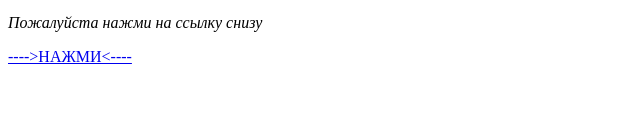
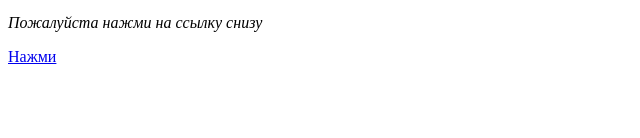
Before and after one commit to StielZer/First-project, a plain HTML site: page index.html in a window 1280 px wide. Shown: the part 219-357 px from the top of the page, without its empty margins (0-640 px from the left). Drawn offline with Linux system fonts and the light colour scheme.

Commit message:
anchor link added

```diff
--- a/index.html
+++ b/index.html
@@ -14,6 +14,53 @@
         <p>Нажми на ссылку <br> снизу</p>
         <p><b>Срочно нажими на ссылку снизу</b></p>
         <p><em>Пожалуйста нажми на ссылку снизу</em></p>
-        <a href="https://www.youtube.com/watch?v=UW0tgVF1x7s" target="_blank"> ---->НАЖМИ<---- </a>
+        <a href="#honk"> Нажми </a>
+        <br>
+        <br>
+        <br>
+        <br>
+        <br>
+        <br>
+        <br>
+        <br>
+        <br>
+        <br>
+        <br>
+        <br>
+        <br>
+        <br>
+        <br>
+        <br>
+        <br>
+        <br>
+        <br>
+        <br>
+        <br>
+        <br>
+        <br>
+        <br>
+        <br>
+        <br>
+        <br>
+        <br>
+        <br>
+        <br>
+        <br>
+        <br>
+        <br>
+        <br>
+        <br>
+        <br>
+        <br>
+        <br>
+        <br>
+        <br>
+        <br>
+        <br>
+        <br>
+        <br>
+        <br>
+        <br>
+        <a id="honk" href="https://www.youtube.com/watch?v=UW0tgVF1x7s" target="_blank"> ---->НАЖМИ<---- </a>
     </body>
 </html>
```
